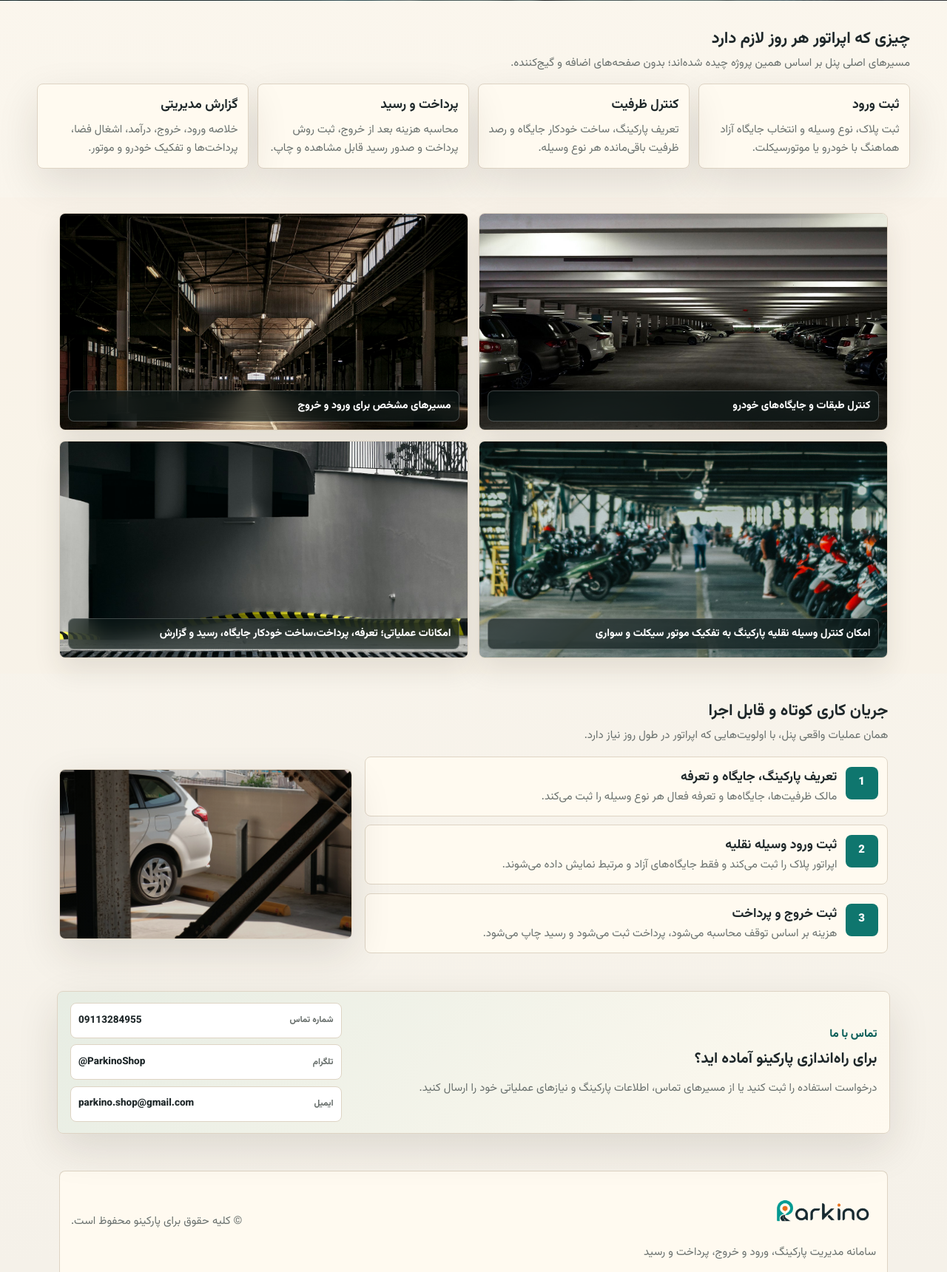
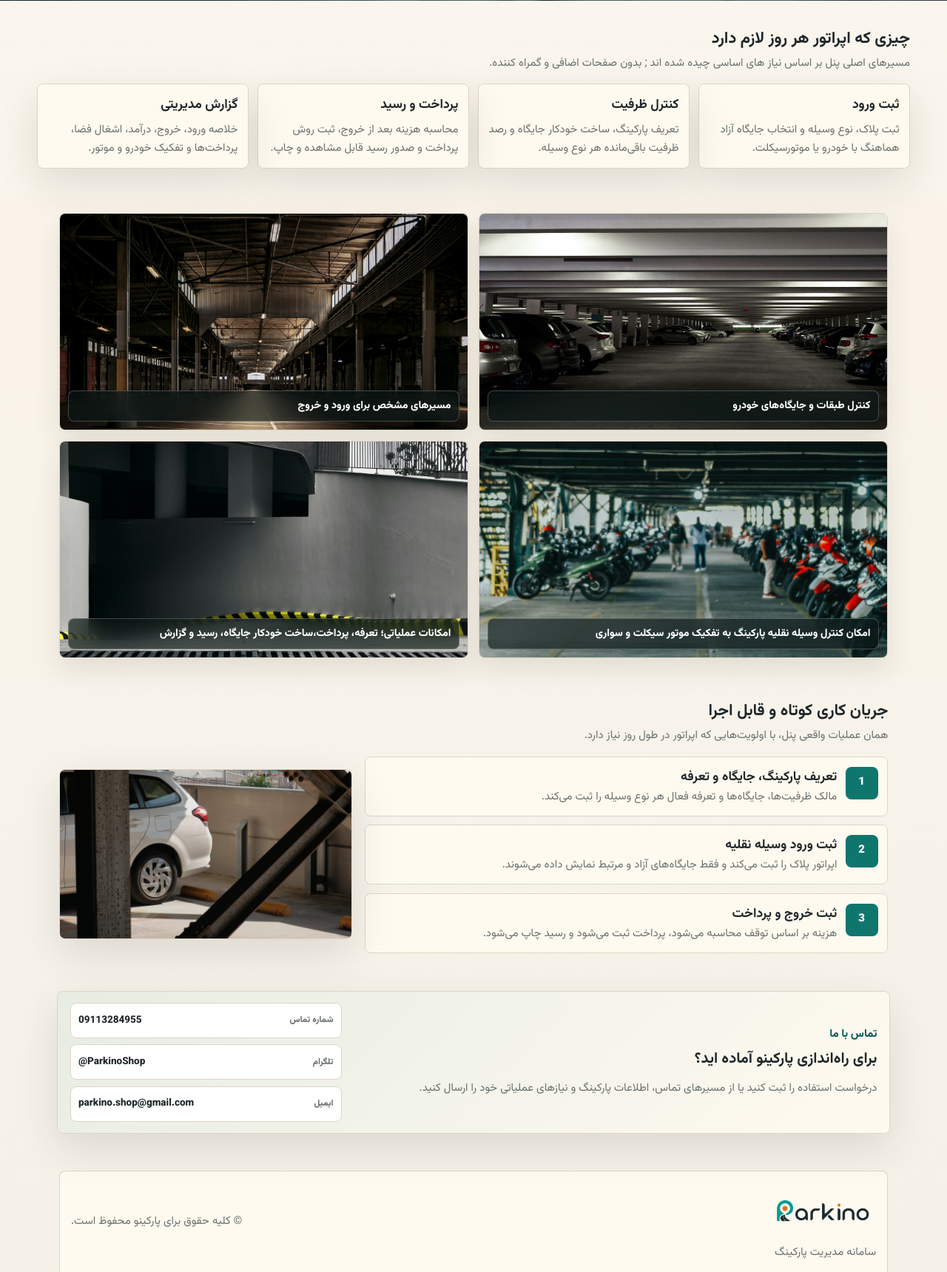
Before and after one commit to SaroHosseini/Parking-System, a Django app: page / in a window 1280 px wide. Shown: the part 712-2432 px from the top of the page at 74% size. Run offline with Django 5.2, Linux system fonts and the light colour scheme.

Commit message:
Fix Bugs

```diff
--- a/parking/forms.py
+++ b/parking/forms.py
@@ -1082,7 +1082,7 @@ class CustomerUserUpdateForm(forms.ModelForm):
         max_length=100,
         required=False,
         help_text='نام نمایشی کاربر در پنل. این فیلد اختیاری است.',
-        widget=forms.TextInput(attrs={'placeholder': 'علی ناصری'})
+        widget=forms.TextInput(attrs={'placeholder': 'رایان حیدری'})
     )
 
     email = forms.EmailField(
--- a/parking/templates/parking/base_public.html
+++ b/parking/templates/parking/base_public.html
@@ -56,7 +56,7 @@
     <footer class="public-footer">
         <div>
             <img class="footer-logo" src="{% static 'parking/img/parkino-logo/parkino-full-logo.png' %}" alt="Parkino">
-            <span>سامانه مدیریت پارکینگ، ورود و خروج، پرداخت و رسید</span>
+            <span>سامانه مدیریت پارکینگ</span>
         </div>
         <p>© کلیه حقوق برای پارکینو محفوظ است.</p>
     </footer>
--- a/parking/templates/parking/home.html
+++ b/parking/templates/parking/home.html
@@ -72,7 +72,7 @@
         <div class="section-header">
             <div>
                 <h2>چیزی که اپراتور هر روز لازم دارد</h2>
-                <p>مسیرهای اصلی پنل بر اساس همین پروژه چیده شده‌اند؛ بدون صفحه‌های اضافه و گیج‌کننده.</p>
+                <p>مسیرهای اصلی پنل بر اساس نیاز های اساسی چیده شده اند ; بدون صفحات اضافی و گمراه کننده.</p>
             </div>
         </div>
 
```
